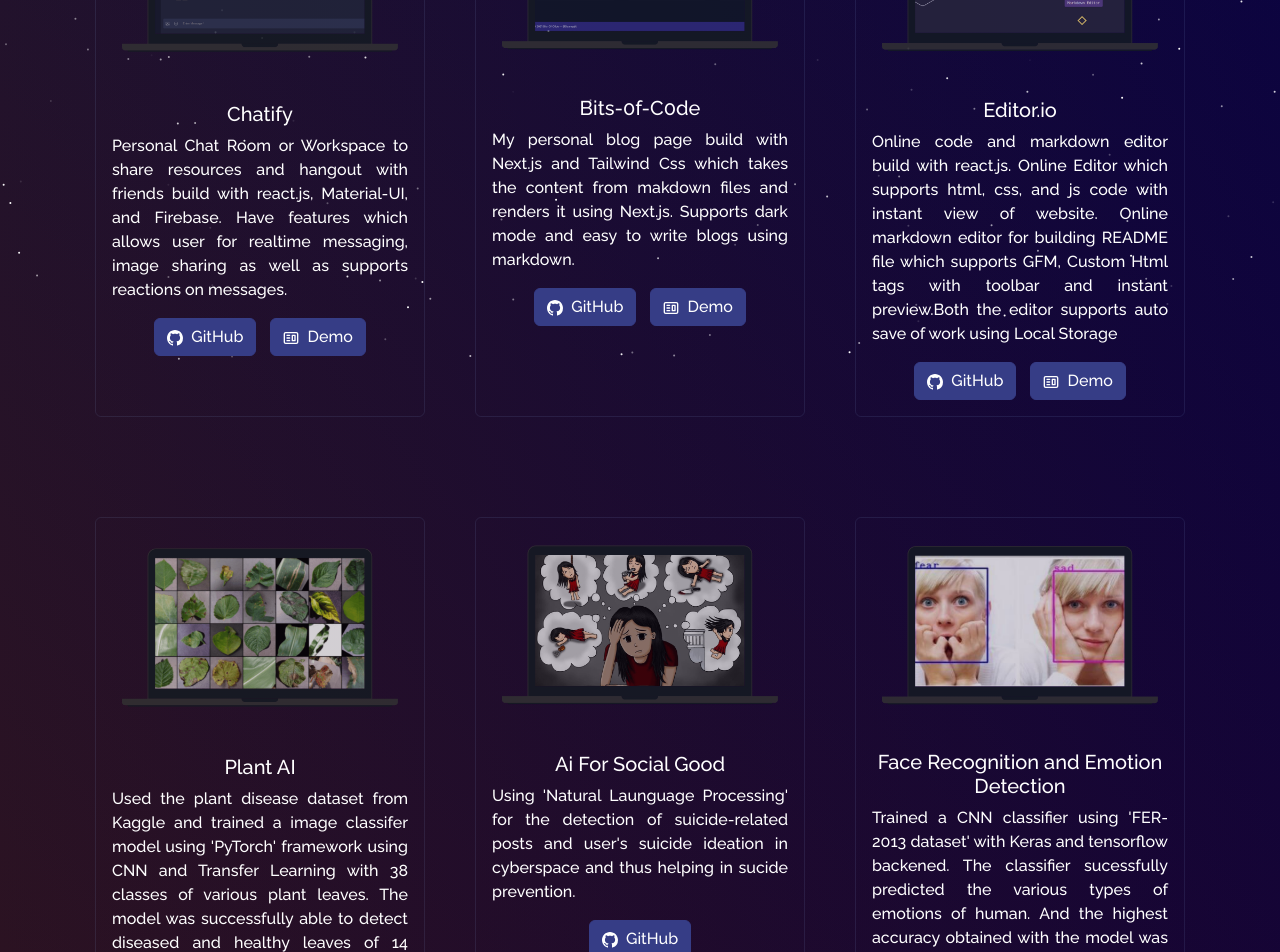
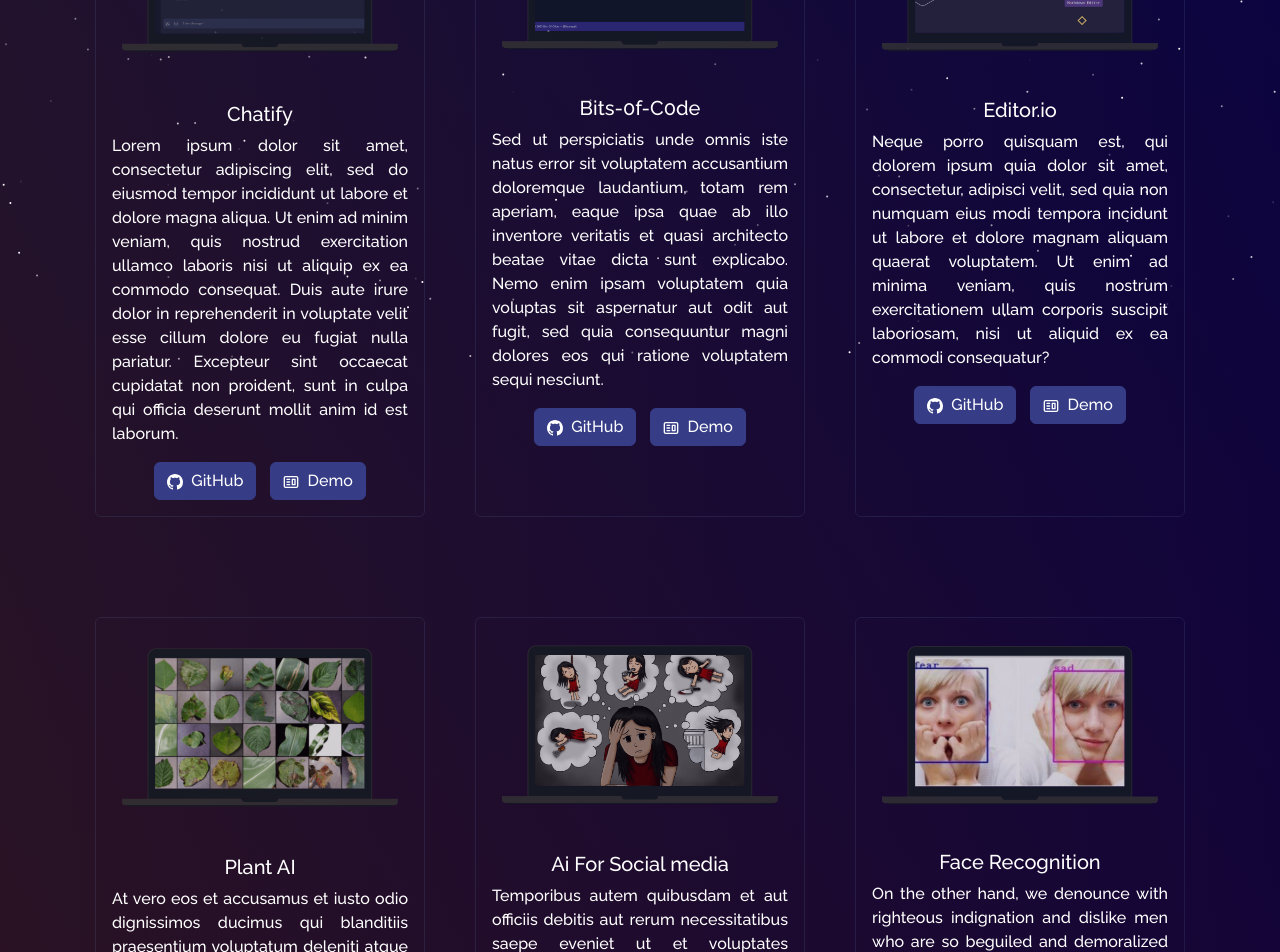
Before and after one commit to arianhamid/Modern-react-frontend-dev-portfolio, a React (Vite) app: page /project in a window 1280 px wide. Shown: the part 440-1392 px from the top of the page. Built offline with nearby package versions, Linux system fonts and the light colour scheme.

Commit message:
some updates

```diff
--- a/src/components/Projects/Projects.jsx
+++ b/src/components/Projects/Projects.jsx
@@ -26,9 +26,9 @@
               imgPath={chatify}
               isBlog={false}
               title="Chatify"
-              description="Personal Chat Room or Workspace to share resources and hangout with friends build with react.js, Material-UI, and Firebase. Have features which allows user for realtime messaging, image sharing as well as supports reactions on messages."
-              ghLink="https://github.com/soumyajit4419/Chatify"
-              demoLink="https://chatify-49.web.app/"
+              description="Lorem ipsum dolor sit amet, consectetur adipiscing elit, sed do eiusmod tempor incididunt ut labore et dolore magna aliqua. Ut enim ad minim veniam, quis nostrud exercitation ullamco laboris nisi ut aliquip ex ea commodo consequat. Duis aute irure dolor in reprehenderit in voluptate velit esse cillum dolore eu fugiat nulla pariatur. Excepteur sint occaecat cupidatat non proident, sunt in culpa qui officia deserunt mollit anim id est laborum."
+              ghLink="https://github.com/arianhamid"
+              demoLink="https://arianhamid.ir"
             />
           </Col>
 
@@ -37,9 +37,9 @@
               imgPath={bitsOfCode}
               isBlog={false}
               title="Bits-0f-C0de"
-              description="My personal blog page build with Next.js and Tailwind Css which takes the content from makdown files and renders it using Next.js. Supports dark mode and easy to write blogs using markdown."
-              ghLink="https://github.com/soumyajit4419/Bits-0f-C0de"
-              demoLink="https://blogs.soumya-jit.tech/"
+              description="Sed ut perspiciatis unde omnis iste natus error sit voluptatem accusantium doloremque laudantium, totam rem aperiam, eaque ipsa quae ab illo inventore veritatis et quasi architecto beatae vitae dicta sunt explicabo. Nemo enim ipsam voluptatem quia voluptas sit aspernatur aut odit aut fugit, sed quia consequuntur magni dolores eos qui ratione voluptatem sequi nesciunt."
+              ghLink="https://github.com/arianhamid"
+              demoLink="https://arianhamid.ir"
             />
           </Col>
 
@@ -48,9 +48,9 @@
               imgPath={editor}
               isBlog={false}
               title="Editor.io"
-              description="Online code and markdown editor build with react.js. Online Editor which supports html, css, and js code with instant view of website. Online markdown editor for building README file which supports GFM, Custom Html tags with toolbar and instant preview.Both the editor supports auto save of work using Local Storage"
-              ghLink="https://github.com/soumyajit4419/Editor.io"
-              demoLink="https://editor.soumya-jit.tech/"
+              description="Neque porro quisquam est, qui dolorem ipsum quia dolor sit amet, consectetur, adipisci velit, sed quia non numquam eius modi tempora incidunt ut labore et dolore magnam aliquam quaerat voluptatem. Ut enim ad minima veniam, quis nostrum exercitationem ullam corporis suscipit laboriosam, nisi ut aliquid ex ea commodi consequatur?"
+              ghLink="https://github.com/arianhamid"
+              demoLink="https://arianhamid.ir"
             />
           </Col>
 
@@ -59,9 +59,9 @@
               imgPath={leaf}
               isBlog={false}
               title="Plant AI"
-              description="Used the plant disease dataset from Kaggle and trained a image classifer model using 'PyTorch' framework using CNN and Transfer Learning with 38 classes of various plant leaves. The model was successfully able to detect diseased and healthy leaves of 14 unique plants. I was able to achieve an accuracy of 98% by using Resnet34 pretrained model."
-              ghLink="https://github.com/soumyajit4419/Plant_AI"
-              demoLink="https://plant49-ai.herokuapp.com/"
+              description="At vero eos et accusamus et iusto odio dignissimos ducimus qui blanditiis praesentium voluptatum deleniti atque corrupti quos dolores et quas molestias excepturi sint occaecati cupiditate non provident, similique sunt in culpa qui officia deserunt mollitia animi, id est laborum et dolorum fuga. Et harum quidem rerum facilis est et expedita distinctio. Nam libero tempore, cum soluta nobis est eligendi optio cumque nihil impedit quo minus id quod maxime placeat facere possimus, omnis voluptas assumenda est, omnis dolor repellendus."
+              ghLink="https://github.com/arianhamid"
+              demoLink="https://arianhamid.ir"
             />
           </Col>
 
@@ -69,10 +69,10 @@
             <ProjectCard
               imgPath={suicide}
               isBlog={false}
-              title="Ai For Social Good"
-              description="Using 'Natural Launguage Processing' for the detection of suicide-related posts and user's suicide ideation in cyberspace  and thus helping in sucide prevention."
-              ghLink="https://github.com/soumyajit4419/AI_For_Social_Good"
-              // demoLink="https://www.youtube.com/watch?v=dQw4w9WgXcQ&ab_channel=RickAstley" <--------Please include a demo link here
+              title="Ai For Social media"
+              description="Temporibus autem quibusdam et aut officiis debitis aut rerum necessitatibus saepe eveniet ut et voluptates repudiandae sint et molestiae non recusandae. Itaque earum rerum hic tenetur a sapiente delectus, ut aut reiciendis voluptatibus maiores alias consequatur aut perferendis doloribus asperiores repellat."
+              ghLink="https://github.com/arianhamid"
+              // demoLink="https://www.youtube.com/watch?v=dQw4wgXcQ&ab_channel=RiAstley" <--------Please include a demo link here
             />
           </Col>
 
@@ -80,11 +80,10 @@
             <ProjectCard
               imgPath={emotion}
               isBlog={false}
-              title="Face Recognition and Emotion Detection"
-              description="Trained a CNN classifier using 'FER-2013 dataset' with Keras and tensorflow backened. The classifier sucessfully predicted the various types of emotions of human. And the highest accuracy obtained with the model was 60.1%.
-              Then used Open-CV to detect the face in an image and then pass the face to the classifer to predict the emotion of a person."
-              ghLink="https://github.com/soumyajit4419/Face_And_Emotion_Detection"
-              // demoLink="https://blogs.soumya-jit.tech/"      <--------Please include a demo link here
+              title="Face Recognition"
+              description="On the other hand, we denounce with righteous indignation and dislike men who are so beguiled and demoralized by the charms of pleasure of the moment, so blinded by desire, that they cannot foresee the pain and trouble that are bound to ensue; and equal blame belongs to those who fail in their duty through weakness of will, which is the same as saying through shrinking from toil and pain."
+              ghLink="https://github.com/arianhamid"
+              // demoLink="https://arianhamid.ir/"      <--------Please include a demo link here
             />
           </Col>
         </Row>
```
